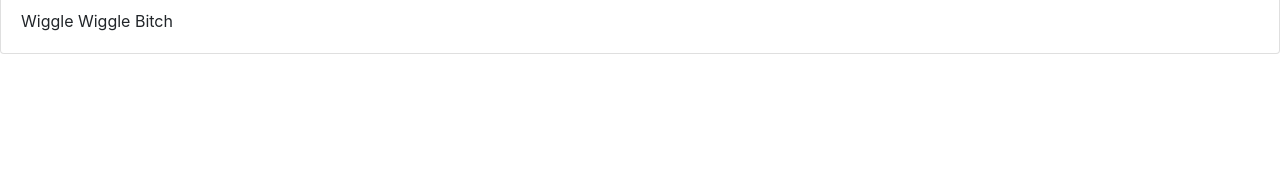
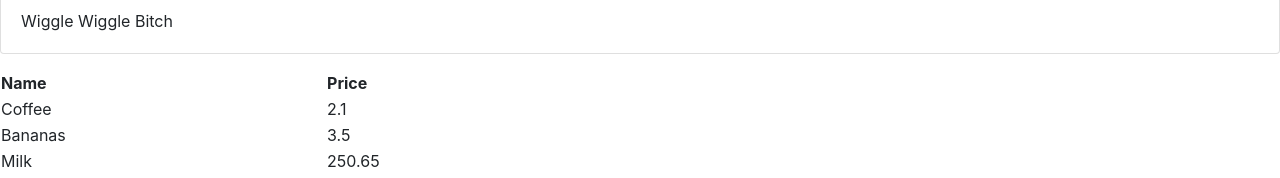
Before and after one commit to NicJr1110/react-nic-app, a React (Create React App) app: page / in a window 1280 px wide. Shown: the part 2787-2965 px from the top of the page. Before the commit the page ends 2857 px from the top, so only its background shows below. Built offline with nearby package versions, Linux system fonts and the light colour scheme.

Commit message:
add basket component that creates table

```diff
--- /dev/null
+++ b/src/Basket.js
@@ -0,0 +1,19 @@
+import React from 'react';
+import BasketItem from './BasketItem';
+
+
+let Basket = ({ items }) => (
+   <table>
+        <thead>
+           <th>Name</th>
+           <th>Price</th>
+        </thead>
+        <tbody>
+        {items.map((item, i) => (
+            <BasketItem key = { i} name = { item.name } price = { item.price } />
+        ))}
+       </tbody>
+   </table>
+);
+
+export default Basket;
--- /dev/null
+++ b/src/BasketItem.js
@@ -0,0 +1,11 @@
+import React from 'react';
+
+let BasketItem = ({ name, price}) => (
+
+    <tr>
+        <td>{ name }</td>
+        <td>{ price }</td>
+    </tr>
+)
+
+export default BasketItem;
--- a/src/Stuff.js
+++ b/src/Stuff.js
@@ -4,6 +4,7 @@ import Paragraph from "./Paragraph"; //This allows us access to header. bit like
 import Square from "./Square";
 import People from "./People";
 import Figure from "./Figure";
+import Basket from "./Basket";
 
 let Stuff = ({ square }) => (
   <React.Fragment>
@@ -24,6 +25,12 @@ let Stuff = ({ square }) => (
     <Figure
       caption = "Wiggle Wiggle Bitch"
     />
+    <Basket
+      items = { [{ name: "Coffee", price: 2.10 },
+      { name: "Bananas", price: 3.50 },
+      { name: "Milk", price: 250.65 },
+      { name: "The Great Milk Shortage by Simon Schama", price: 12.99 }] }
+    />
   </React.Fragment>
 );
 
```
